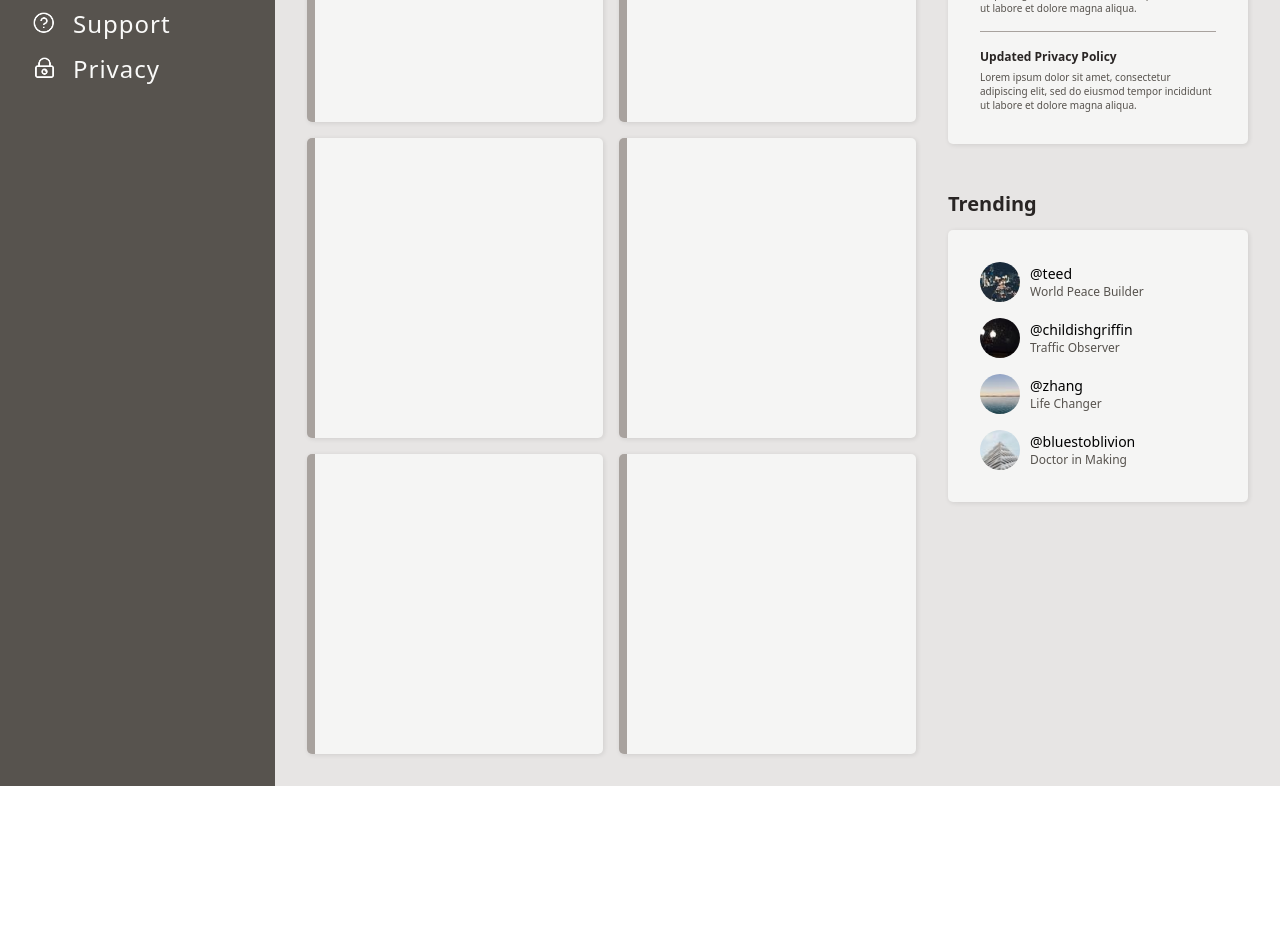
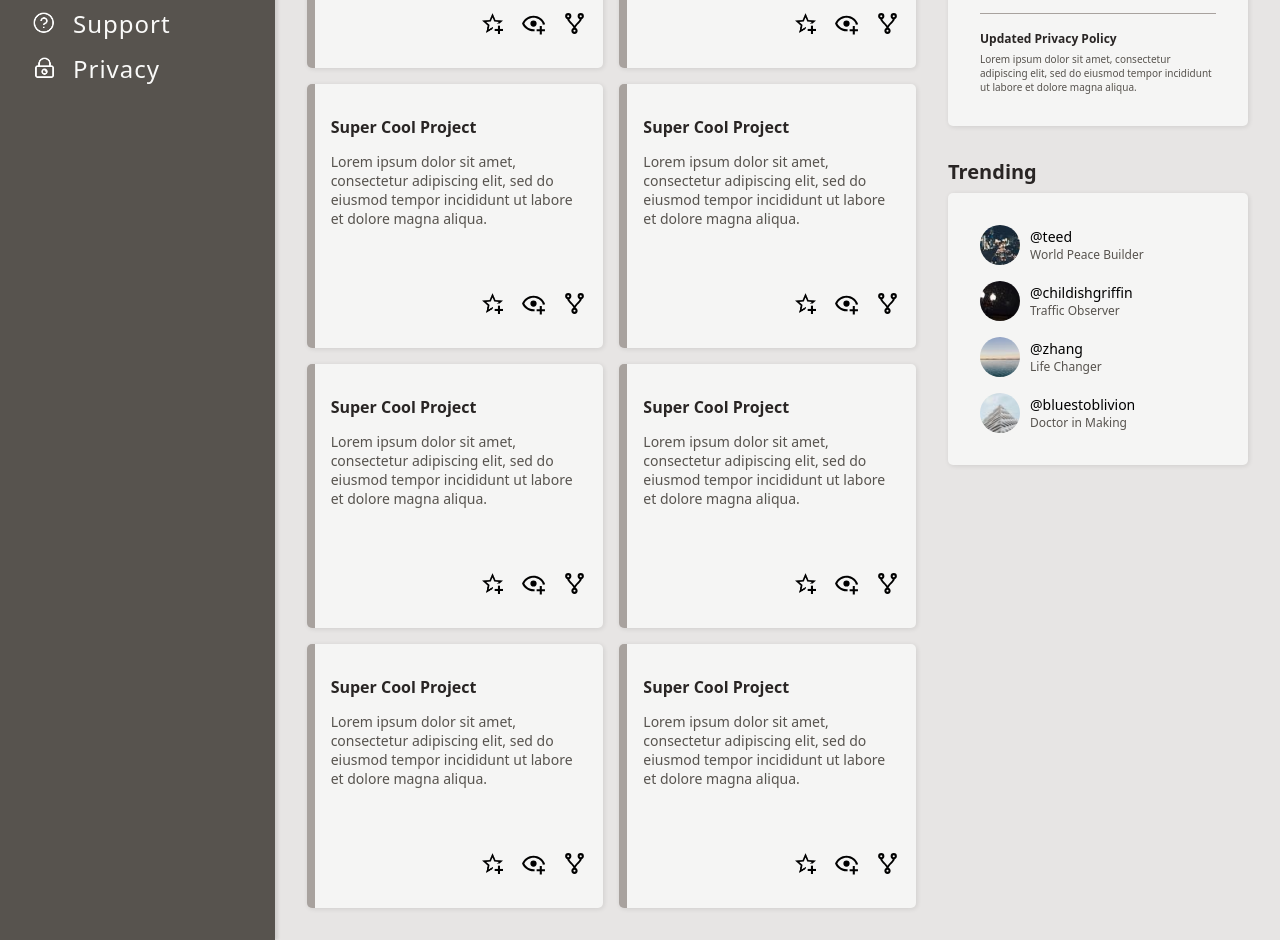
Before and after one commit to tidynoob/Admin-Dashboard, a plain HTML site: page index.html in a window 1280 px wide. Shown: the part 441-1381 px from the top of the page. Before the commit the page ends 1227 px from the top, so only its background shows below. Drawn offline with Linux system fonts and the light colour scheme.

Commit message:
Add content & structure to project cards

```diff
--- a/index.html
+++ b/index.html
@@ -55,28 +55,76 @@
                 <h1>Your Projects</h1>
                 <div class="projects-grid">
                     <div class="project">
-                        <h2></h2>
-                        <p></p>
+                        <h2>Super Cool Project</h2>
+                        <p>Lorem ipsum dolor sit amet, consectetur adipiscing elit, sed do eiusmod tempor incididunt ut labore et dolore magna aliqua.</p>
+                        <div>
+                            <img src="favorite.png" alt="">
+                            <img src="eye.svg" alt="">
+                            <img src="fork.svg" alt="">
+                        </div>
                     </div>
                     <div class="project">
-                        <h2></h2>
-                        <p></p>
+                        <h2>Super Cool Project</h2>
+                        <p>Lorem ipsum dolor sit amet, consectetur adipiscing elit, sed do eiusmod tempor incididunt ut labore et dolore magna aliqua.</p>
+                        <div>
+                            <img src="favorite.png" alt="">
+                            <img src="eye.svg" alt="">
+                            <img src="fork.svg" alt="">
+                        </div>
                     </div>
                     <div class="project">
-                        <h2></h2>
-                        <p></p>
+                        <h2>Super Cool Project</h2>
+                        <p>Lorem ipsum dolor sit amet, consectetur adipiscing elit, sed do eiusmod tempor incididunt ut labore et dolore magna aliqua.</p>
+                        <div>
+                            <img src="favorite.png" alt="">
+                            <img src="eye.svg" alt="">
+                            <img src="fork.svg" alt="">
+                        </div>
                     </div>
                     <div class="project">
-                        <h2></h2>
-                        <p></p>
+                        <h2>Super Cool Project</h2>
+                        <p>Lorem ipsum dolor sit amet, consectetur adipiscing elit, sed do eiusmod tempor incididunt ut labore et dolore magna aliqua.</p>
+                        <div>
+                            <img src="favorite.png" alt="">
+                            <img src="eye.svg" alt="">
+                            <img src="fork.svg" alt="">
+                        </div>
                     </div>
                     <div class="project">
-                        <h2></h2>
-                        <p></p>
+                        <h2>Super Cool Project</h2>
+                        <p>Lorem ipsum dolor sit amet, consectetur adipiscing elit, sed do eiusmod tempor incididunt ut labore et dolore magna aliqua.</p>
+                        <div>
+                            <img src="favorite.png" alt="">
+                            <img src="eye.svg" alt="">
+                            <img src="fork.svg" alt="">
+                        </div>
                     </div>
                     <div class="project">
-                        <h2></h2>
-                        <p></p>
+                        <h2>Super Cool Project</h2>
+                        <p>Lorem ipsum dolor sit amet, consectetur adipiscing elit, sed do eiusmod tempor incididunt ut labore et dolore magna aliqua.</p>
+                        <div>
+                            <img src="favorite.png" alt="">
+                            <img src="eye.svg" alt="">
+                            <img src="fork.svg" alt="">
+                        </div>
+                    </div>
+                    <div class="project">
+                        <h2>Super Cool Project</h2>
+                        <p>Lorem ipsum dolor sit amet, consectetur adipiscing elit, sed do eiusmod tempor incididunt ut labore et dolore magna aliqua.</p>
+                        <div>
+                            <img src="favorite.png" alt="">
+                            <img src="eye.svg" alt="">
+                            <img src="fork.svg" alt="">
+                        </div>
+                    </div>
+                    <div class="project">
+                        <h2>Super Cool Project</h2>
+                        <p>Lorem ipsum dolor sit amet, consectetur adipiscing elit, sed do eiusmod tempor incididunt ut labore et dolore magna aliqua.</p>
+                        <div>
+                            <img src="favorite.png" alt="">
+                            <img src="eye.svg" alt="">
+                            <img src="fork.svg" alt="">
+                        </div>
                     </div>
                 </div>
             </div>
--- a/style.css
+++ b/style.css
@@ -53,14 +53,18 @@ h1 {
 
 .header input {
     grid-column: 2;
-    width: 100%;
+    width: 75%;
+    justify-self: flex-start;
     height: 24px;
     background-color: #e7e5e4;
     border-radius: 20px;
     border-style: solid;
     align-self: center;
-    padding: 0px 5px;
-    letter-spacing: 0.5px;
+    padding: 0px 10px;
+    letter-spacing: 0.75px;
+    color:#292524;
+    font-size: 14px;
+    font-weight: 600;
 }
 
 .header .profile {
@@ -153,6 +157,10 @@ h1 {
     padding-left: 2rem;
     padding-right: 2rem;
 
+    box-shadow: 3px 0px 3px rgb(0,0,0,.1);
+    position: relative;
+    z-index: 11;
+
     /* border: 1px solid red; */
 }
 
@@ -220,6 +228,9 @@ h1 {
 .main-content h1 {
     color: #292524;
     font-size: 20px;
+    padding: 0;
+    margin: 0;
+    margin-bottom: 0.5rem;
 }
 
 .projects {
@@ -233,12 +244,45 @@ h1 {
     gap: 1rem;
 }
 
-.projects-grid div {
-    height: 300px;
+.project > h2 {
+    font-size: 16px;
+    color: #292524;
+    padding: 0;
+    margin: 0;
+}
+
+
+.project > p {
+    font-size: 14px;
+    color: #57534e;
+}
+
+.projects-grid > div {
+    height: 200px;
     background-color: #f5f5f4;
     box-shadow: 1px 1px 5px rgb(0,0,0,.1);
     border-radius: 5px;
     border-left: 8px solid #a8a29e;
+    padding: 2rem 1rem;
+    position: relative
+}
+
+.project > div {
+    display: flex;
+    position: absolute;
+    bottom: 0;
+    right: 0;
+    margin-bottom: 2rem;
+    margin-right: 1rem;
+    justify-content: flex-end;
+    gap: 1rem;
+}
+
+.project div > img {
+    margin: 0;
+    padding: 0;
+    width: 25px;
+    height: 25px;
 }
 
 .announcement-grid {
```
Also changed, not shown: eye.svg (added), favorite.png (added), fork.svg (added).
